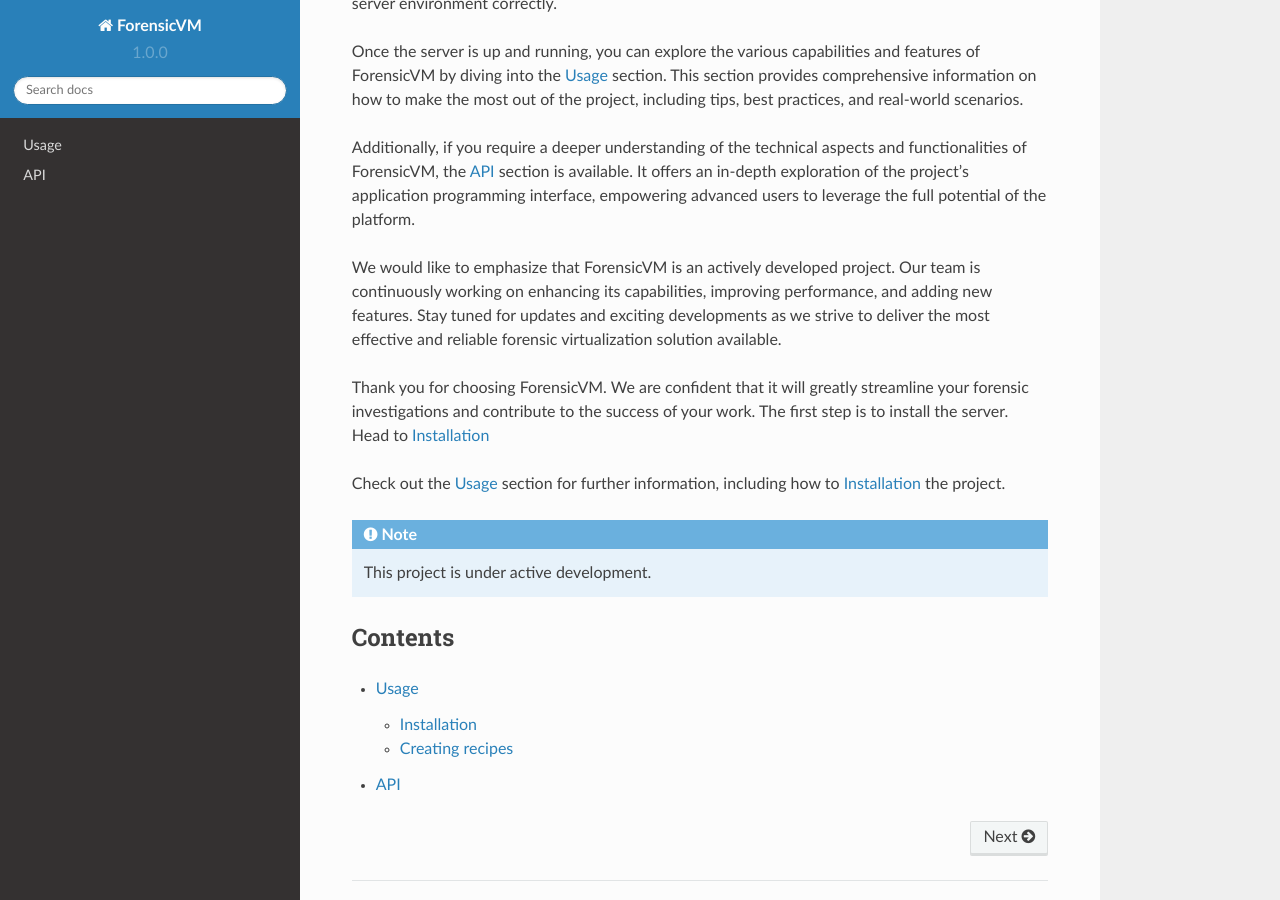
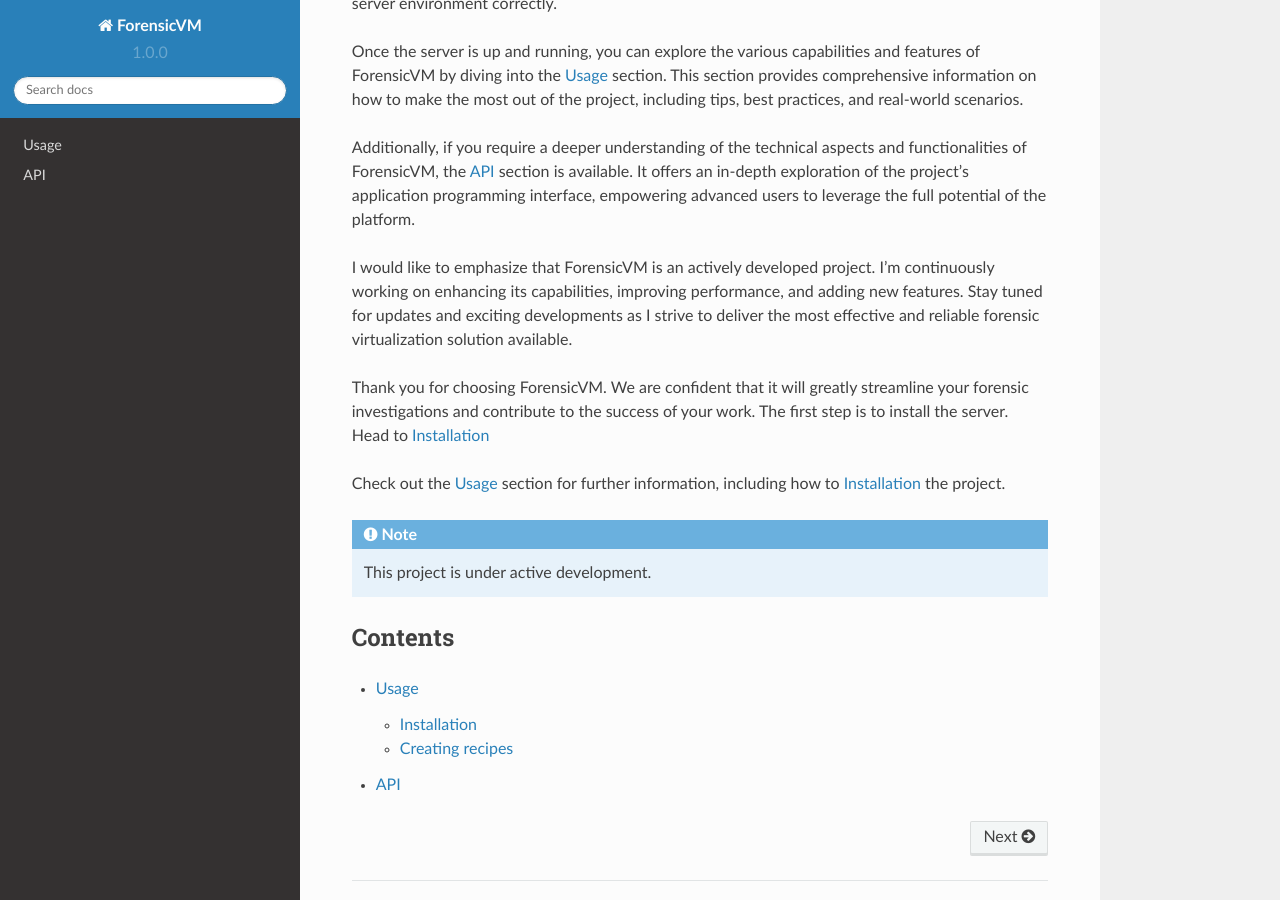
Before and after one commit to nunomourinho/ForensicVMServerAndClientDocs, a Sphinx documentation site: the page built from docs/source/index.rst, in a window 1280 px wide and 900 px high, scrolled down 1065 px. Built offline with Sphinx 7.4.7 and the Read the Docs theme 2.0.0, drawn with Linux system fonts in a browser that asks for light colours.

Commit message:
Update index.rst

```diff
--- a/docs/source/index.rst
+++ b/docs/source/index.rst
@@ -18,7 +18,7 @@
 
 Additionally, if you require a deeper understanding of the technical aspects and functionalities of ForensicVM, the :doc:`api` section is available. It offers an in-depth exploration of the project's application programming interface, empowering advanced users to leverage the full potential of the platform.
 
-We would like to emphasize that ForensicVM is an actively developed project. Our team is continuously working on enhancing its capabilities, improving performance, and adding new features. Stay tuned for updates and exciting developments as we strive to deliver the most effective and reliable forensic virtualization solution available.
+I would like to emphasize that ForensicVM is an actively developed project. I'm continuously working on enhancing its capabilities, improving performance, and adding new features. Stay tuned for updates and exciting developments as I strive to deliver the most effective and reliable forensic virtualization solution available.
 
 Thank you for choosing ForensicVM. We are confident that it will greatly streamline your forensic investigations and contribute to the success of your work.
 The first step is to install the server. Head to :ref:`installation`
```
